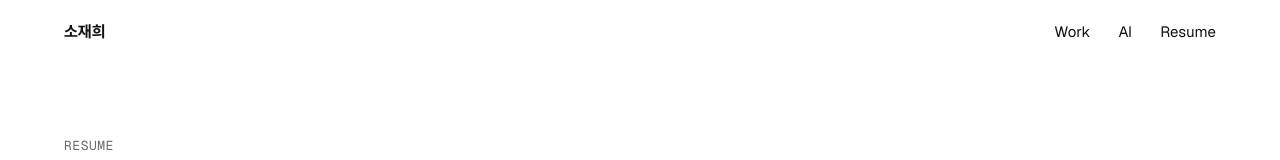
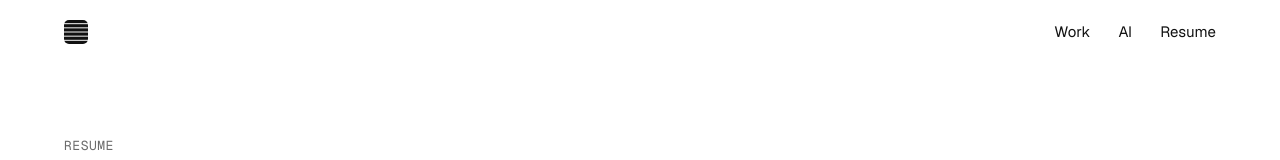
Before and after one commit to BuffSo/jake-homepage, a Next.js app: page /resume in a window 1280 px wide. Shown: the top 160 px of the page. Built offline with nearby package versions, Linux system fonts and the light colour scheme.

Commit message:
feat(app): replace the header name with a layer mark
Using the real name as the home button read oddly. A small mark drawn from the six layers of the first screen takes its place, and the name stays in titles, the footer, About and the resume.

```diff
--- /dev/null
+++ b/src/components/layer-mark.tsx
@@ -0,0 +1,13 @@
+// 헤더의 홈 표시 (docs/02-ia.md 공통 요소). 첫 화면 움직임에서 응축된 사각형이 여섯 층으로 갈라지는 모습을 줄였다.
+// 둥근 사각형 덩어리에 바탕색 틈 다섯 줄을 그어 여섯 층으로 나눈다. 가는 선 여러 줄로 그리면 메뉴 아이콘과 헷갈린다.
+const STEP = 4.16; // 층 높이 3.2 + 틈 0.96, 여섯 층이 24를 채운다
+const GAPS = [1, 2, 3, 4, 5].map((i) => `M0 ${(i * STEP - 0.48).toFixed(2)}H24`).join("");
+
+export function LayerMark({ className = "" }: { className?: string }) {
+  return (
+    <svg viewBox="0 0 24 24" aria-hidden="true" focusable="false" className={className}>
+      <rect width="24" height="24" rx="5" fill="currentColor" />
+      <path d={GAPS} stroke="var(--bg)" strokeWidth="0.96" />
+    </svg>
+  );
+}
--- a/src/components/site-header.tsx
+++ b/src/components/site-header.tsx
@@ -1,7 +1,9 @@
 import Link from "next/link";
+import { LayerMark } from "./layer-mark";
 import { MobileMenu } from "./mobile-menu";
 
 // 헤더 (docs/02-ia.md 공통 요소). 모바일은 "메뉴"로 같은 항목을 연다(mobile-menu.tsx).
+// 홈 링크는 이름 대신 층 마크다. 이름이 버튼으로 쓰이지 않게 하고, 이름은 제목, 푸터, About, 이력서에 둔다.
 const NAV = [
   { label: "Work", href: "/work" },
   { label: "AI", href: "/ai" },
@@ -17,8 +19,13 @@ export function SiteHeader() {
       >
         본문으로 건너뛰기
       </a>
-      <Link href="/" className="text-base font-bold">
-        소재희
+      {/* 누르는 영역은 2.75rem이고, 마크는 본문 왼쪽 선에 맞춘다. */}
+      <Link
+        href="/"
+        aria-label="홈"
+        className="-ml-2.5 inline-flex size-11 items-center justify-center text-fg transition-colors duration-150 hover:text-accent motion-reduce:transition-none"
+      >
+        <LayerMark className="size-6" />
       </Link>
 
       <nav aria-label="주요 메뉴" className="hidden gap-7 text-[0.9375rem] md:flex">
```
